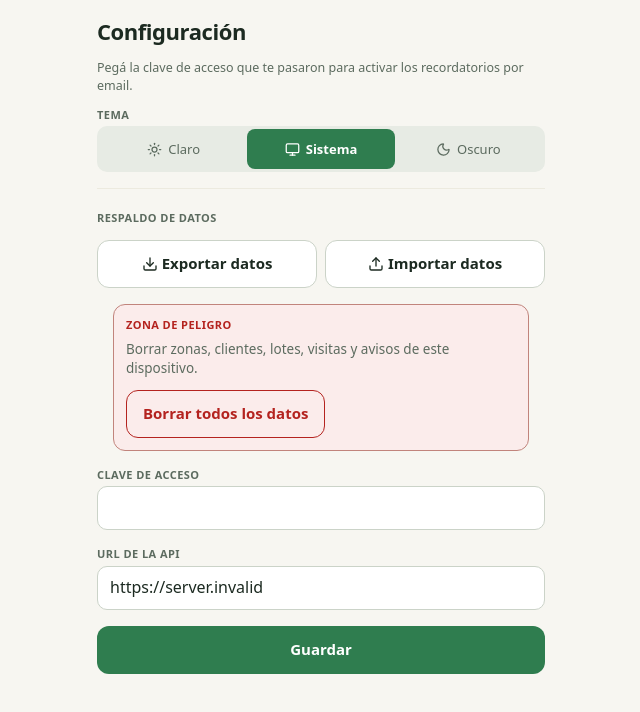
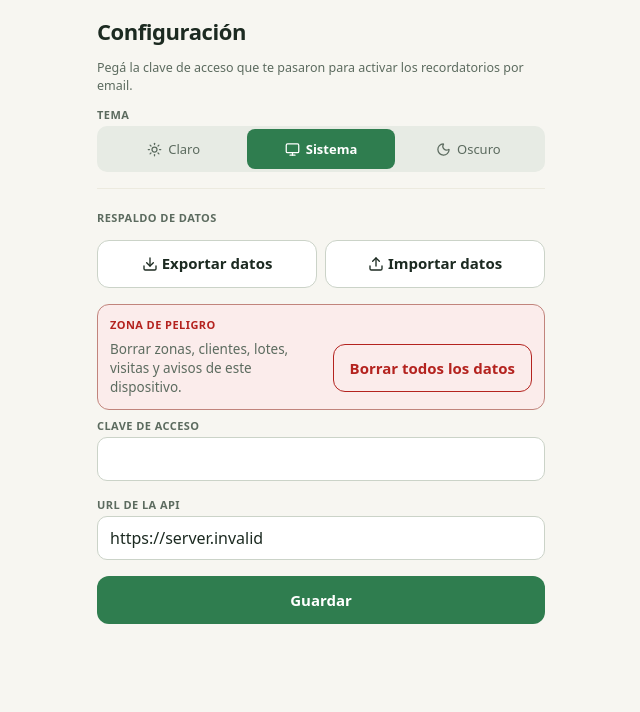
Before and after one commit to Apolofx/poudes-campo, a React (Vite) app: page /configuracion in a window 1280 px wide. Shown: the top 712 px of the page, without its empty margins (319-959 px from the left). Built offline with nearby package versions, Linux system fonts and the light colour scheme; no server answers.

Commit message:
fix(ui): alinea la zona de peligro con el resto de Ajustes

```diff
--- a/src/ui/styles.css
+++ b/src/ui/styles.css
@@ -775,7 +775,7 @@ body {
 .catalog-menu { list-style: none; margin: 0; padding: 0; }
 
 .danger-zone {
-  margin: var(--space-4);
+  margin: var(--space-4) 0 0;
   padding: var(--space-3);
   border: 1px solid color-mix(in srgb, var(--danger) 45%, var(--border));
   border-radius: var(--radius-lg);
```
